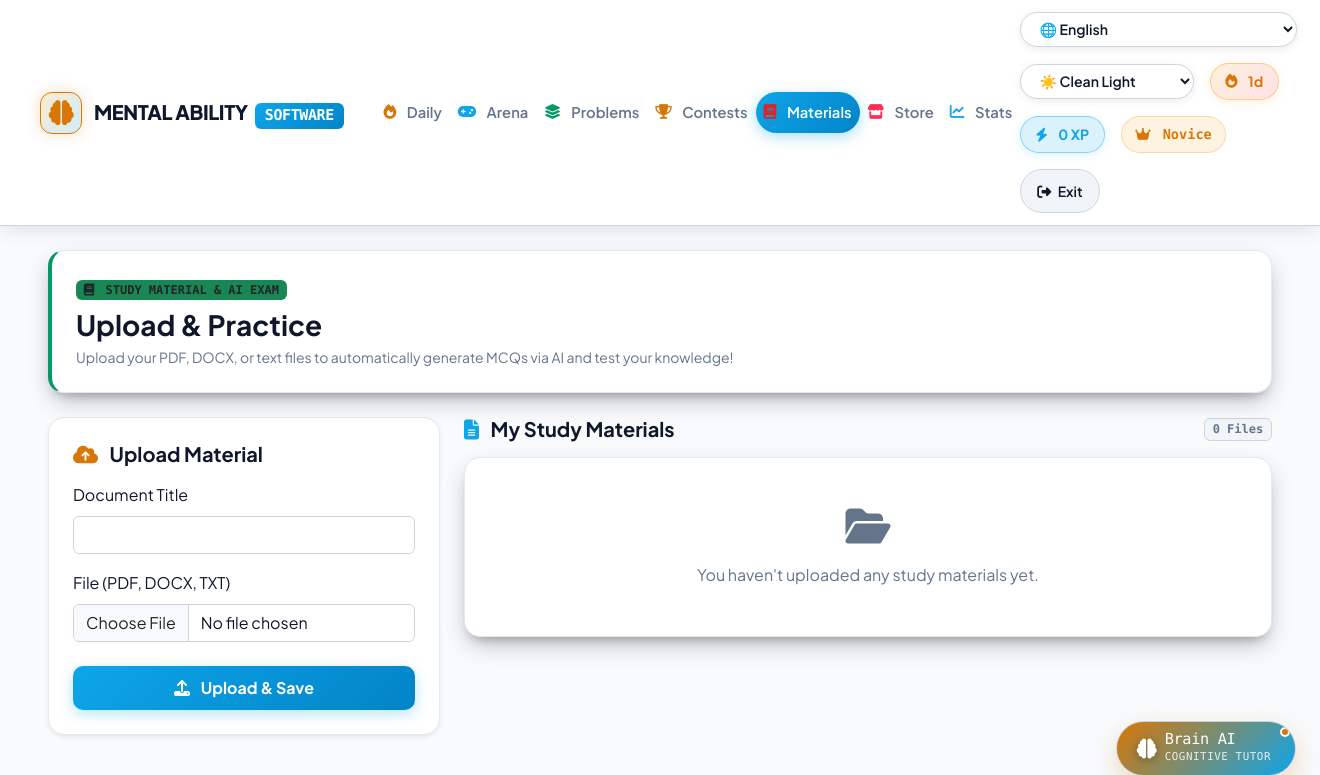
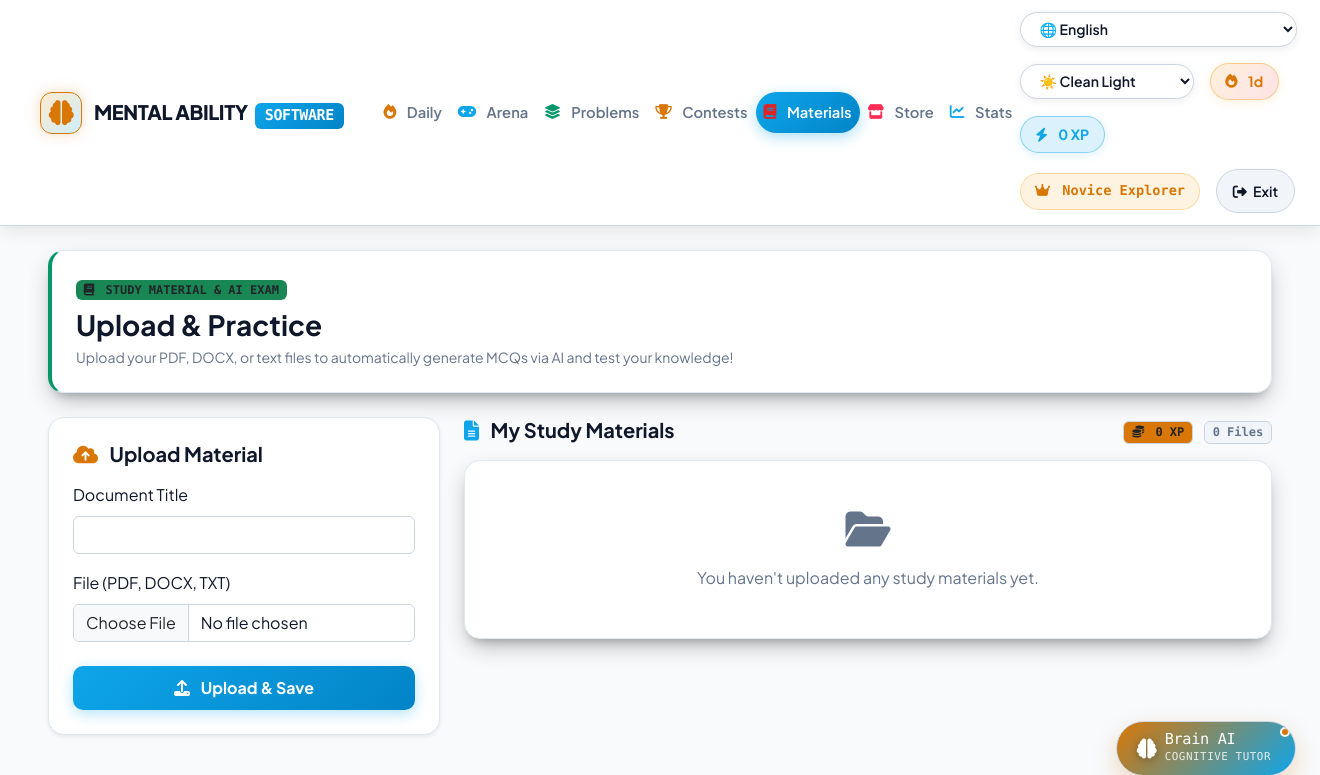
Before and after one commit to shubh-jaiswal-897/MENTAL-ABILITY-TEST-SOFTWARE, a Django app: page /study-material/ in a window 1320 px wide. Shown: the top 775 px of the page. Run offline with Django 4.2, Linux system fonts and the light colour scheme; a user stored in the database is signed in; data comes from the database, SQL or seed files in the repository; data that the repository does not hold is empty.

Commit message:
Award XP on study material upload and display XP on materials page

```diff
--- a/quiz/views.py
+++ b/quiz/views.py
@@ -643,7 +643,8 @@
 def study_material(request):
     """Study Material page where users upload and manage documents."""
     materials = StudyMaterial.objects.filter(user=request.user).order_by('-uploaded_at')
-    context = {'materials': materials}
+    profile = get_or_create_user_profile(request.user)
+    context = {'materials': materials, 'profile': profile}
     return render(request, 'quiz/study_material.html', context)
 
 import boto3
@@ -721,7 +722,12 @@
 
         if title and file_url:
             StudyMaterial.objects.create(user=request.user, title=title, file_url=file_url)
-            messages.success(request, "Study material linked successfully!")
+
+            if hasattr(request.user, 'profile'):
+                request.user.profile.total_xp += 5
+                request.user.profile.save()
+
+            messages.success(request, "Study material linked successfully! You earned +5 XP.")
         else:
             messages.error(request, "Please provide a title and upload a file.")
     return redirect('quiz:study_material')
--- a/templates/quiz/study_material.html
+++ b/templates/quiz/study_material.html
@@ -100,7 +100,12 @@
   <div class="col-lg-8">
     <div class="d-flex justify-content-between align-items-center mb-3">
       <h5 class="fw-bold mb-0" style="color: var(--lc-text);"><i class="fas fa-file-alt me-2" style="color: var(--lc-blue);"></i> My Study Materials</h5>
-      <span class="badge font-monospace" style="background-color: var(--lc-surface-hover); color: var(--lc-text-muted); border: 1px solid var(--lc-border-highlight);">{{ materials|length }} Files</span>
+      <div>
+        <span class="badge text-dark font-monospace fw-bold me-2" style="background-color: var(--lc-amber); border: 1px solid var(--lc-border-highlight);">
+          <i class="fas fa-coins me-1"></i> {{ profile.total_xp }} XP
+        </span>
+        <span class="badge font-monospace" style="background-color: var(--lc-surface-hover); color: var(--lc-text-muted); border: 1px solid var(--lc-border-highlight);">{{ materials|length }} Files</span>
+      </div>
     </div>
 
     <div class="row g-3">
@@ -111,7 +116,7 @@
               <div class="d-flex justify-content-between align-items-start mb-2">
                 <h6 class="fw-bold mb-1 text-truncate" style="color: var(--lc-text); max-width: 80%;">{{ material.title }}</h6>
                 <div class="d-flex gap-2">
-                  <span class="badge bg-secondary font-monospace px-1 py-1" style="font-size: 0.65rem; line-height: 1;">{{ material.file.name|slice:"-4:"|upper }}</span>
+                  <span class="badge bg-secondary font-monospace px-1 py-1" style="font-size: 0.65rem; line-height: 1;">FILE</span>
                   <form method="post" action="{% url 'quiz:delete_study_material' material.id %}" onsubmit="return confirm('Are you sure you want to delete this material?');" class="d-inline">
                     {% csrf_token %}
                     <button type="submit" class="btn btn-sm text-danger p-0 border-0 bg-transparent" title="Delete">
```
Also changed, not shown: db.sqlite3.
